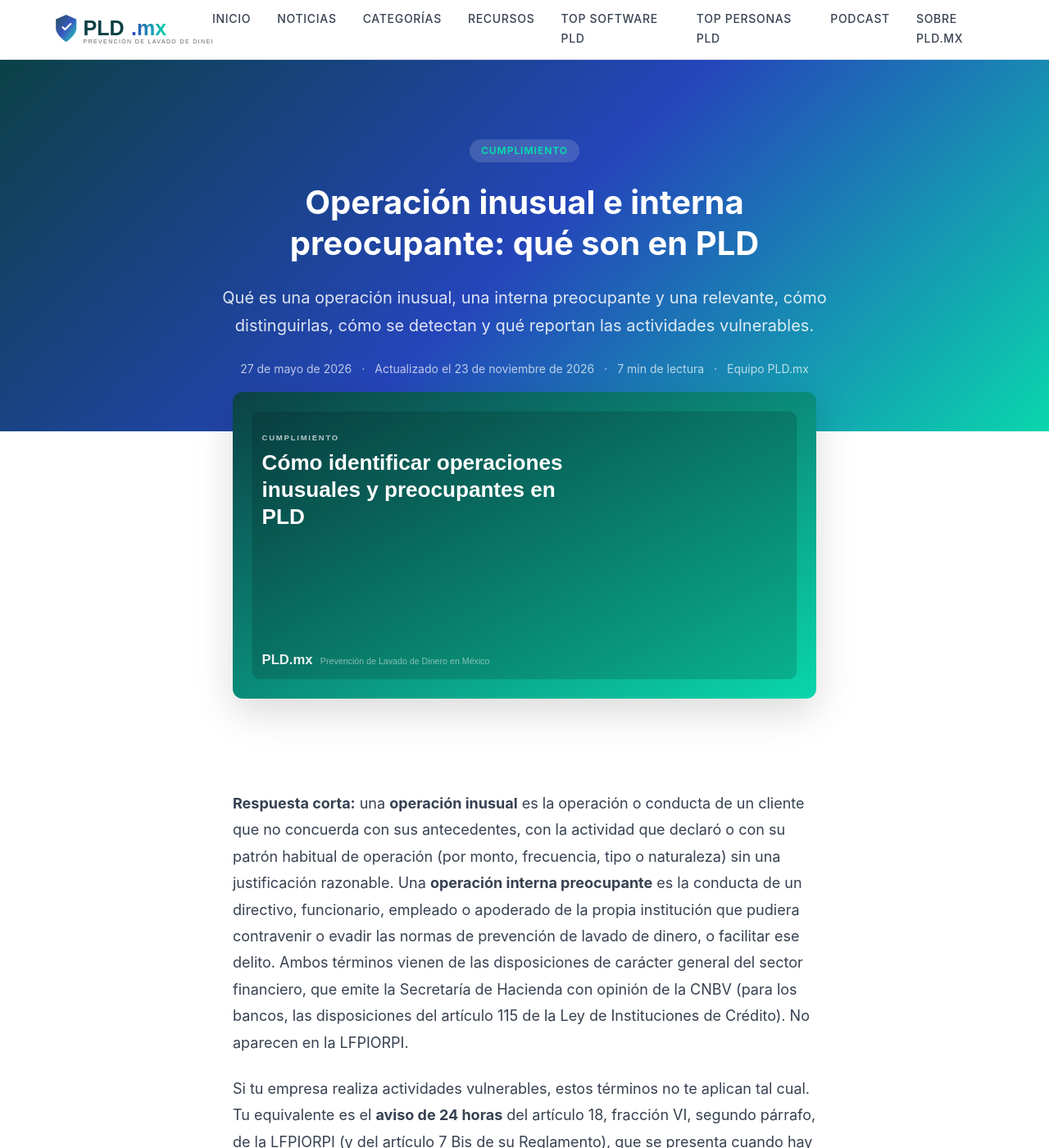
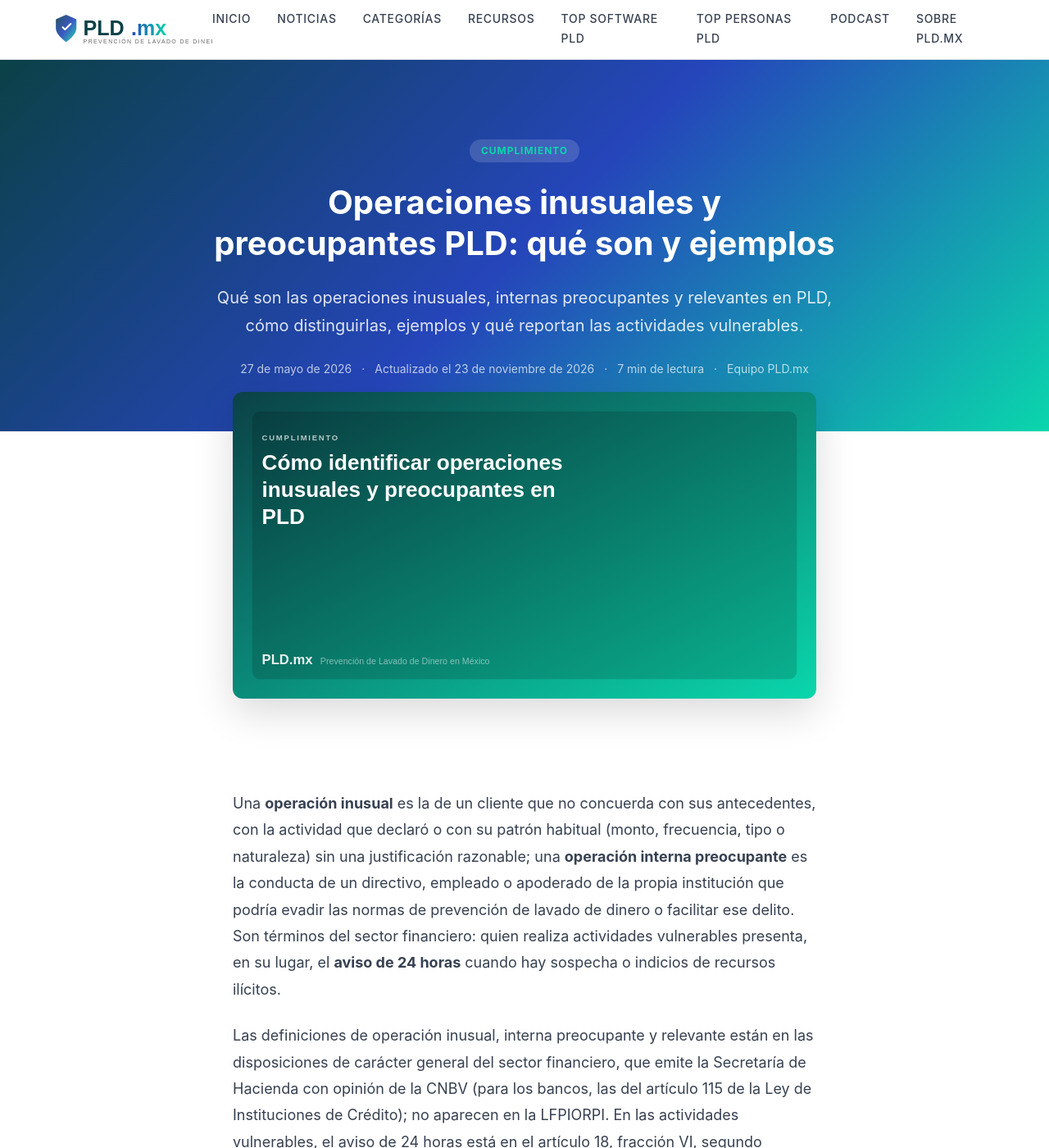
Before and after one commit to jovenjuanpirami/pld.mx, a Jekyll site: the page built from _posts/2026-05-27-como-identificar-operaciones-inusuales-y-preocupantes-en-pld.md, in a window 1280 px wide and 1400 px high. Shown: the whole window at 82% size. Built offline with Jekyll 4.4.1, drawn with Linux system fonts in a browser that asks for light colours; some web fonts are replaced; some of the changed text lies outside the part shown.

Commit message:
Títulos, descripciones y respuesta directa de 2 oraciones en 5 páginas con CTR bajo
Operaciones inusuales, conservación de documentos, UIF, oficial de cumplimiento y catálogo de actividades
vulnerables: title ≤ 60, description 140–155 y primer párrafo que responde la búsqueda.

Co-Authored-By: Claude Opus 5.5 <noreply@anthropic.com>

```diff
--- a/_posts/2026-05-27-como-identificar-operaciones-inusuales-y-preocupantes-en-pld.md
+++ b/_posts/2026-05-27-como-identificar-operaciones-inusuales-y-preocupantes-en-pld.md
@@ -1,7 +1,7 @@
 ---
 layout: post
-title: "Operación inusual e interna preocupante: qué son en PLD"
-description: "Qué es una operación inusual, una interna preocupante y una relevante, cómo distinguirlas, cómo se detectan y qué reportan las actividades vulnerables."
+title: "Operaciones inusuales y preocupantes PLD: qué son y ejemplos"
+description: "Qué son las operaciones inusuales, internas preocupantes y relevantes en PLD, cómo distinguirlas, ejemplos y qué reportan las actividades vulnerables."
 date: 2026-05-27
 categories:
   - cumplimiento
@@ -20,9 +20,9 @@ redirect_from:
 last_modified_at: 2026-11-23
 ---
 
-**Respuesta corta:** una **operación inusual** es la operación o conducta de un cliente que no concuerda con sus antecedentes, con la actividad que declaró o con su patrón habitual de operación (por monto, frecuencia, tipo o naturaleza) sin una justificación razonable. Una **operación interna preocupante** es la conducta de un directivo, funcionario, empleado o apoderado de la propia institución que pudiera contravenir o evadir las normas de prevención de lavado de dinero, o facilitar ese delito. Ambos términos vienen de las disposiciones de carácter general del sector financiero, que emite la Secretaría de Hacienda con opinión de la CNBV (para los bancos, las disposiciones del artículo 115 de la Ley de Instituciones de Crédito). No aparecen en la LFPIORPI.
+Una **operación inusual** es la de un cliente que no concuerda con sus antecedentes, con la actividad que declaró o con su patrón habitual (monto, frecuencia, tipo o naturaleza) sin una justificación razonable; una **operación interna preocupante** es la conducta de un directivo, empleado o apoderado de la propia institución que podría evadir las normas de prevención de lavado de dinero o facilitar ese delito. Son términos del sector financiero: quien realiza actividades vulnerables presenta, en su lugar, el **aviso de 24 horas** cuando hay sospecha o indicios de recursos ilícitos.
 
-Si tu empresa realiza actividades vulnerables, estos términos no te aplican tal cual. Tu equivalente es el **aviso de 24 horas** del artículo 18, fracción VI, segundo párrafo, de la LFPIORPI (y del artículo 7 Bis de su Reglamento), que se presenta cuando hay sospecha o indicios de que los recursos pueden ser de procedencia ilícita. Con las Reglas de Carácter General que entran en vigor el 30 de noviembre de 2026, ese aviso se divide en aviso por sospecha y aviso por hechos o indicios; su envío se habilitará seis meses después de que se publique el nuevo formato de avisos.
+Las definiciones de operación inusual, interna preocupante y relevante están en las disposiciones de carácter general del sector financiero, que emite la Secretaría de Hacienda con opinión de la CNBV (para los bancos, las del artículo 115 de la Ley de Instituciones de Crédito); no aparecen en la LFPIORPI. En las actividades vulnerables, el aviso de 24 horas está en el artículo 18, fracción VI, segundo párrafo, de la LFPIORPI y en el artículo 7 Bis de su Reglamento. Con las Reglas de Carácter General que entran en vigor el 30 de noviembre de 2026, ese aviso se divide en aviso por sospecha y aviso por hechos o indicios; su envío se habilitará seis meses después de que se publique el nuevo formato de avisos.
 
 ## Los tipos de reporte, lado a lado
 
```
Also changed, not shown: _posts/2026-04-11-actividades-vulnerables-catalogo-completo.md (+4 -2 lines), _posts/2026-04-26-oficial-de-cumplimiento-en-mexico-perfil-funciones-y-responsabilidades.md (+2 -2 lines), _posts/2026-06-12-conservacion-de-documentos-pld-requisitos-y-plazos-de-10-anos.md (+3 -3 lines), _posts/2026-07-06-la-uif-en-mexico-funciones-facultades-y-rol-en-pld-2026.md (+3 -3 lines).
